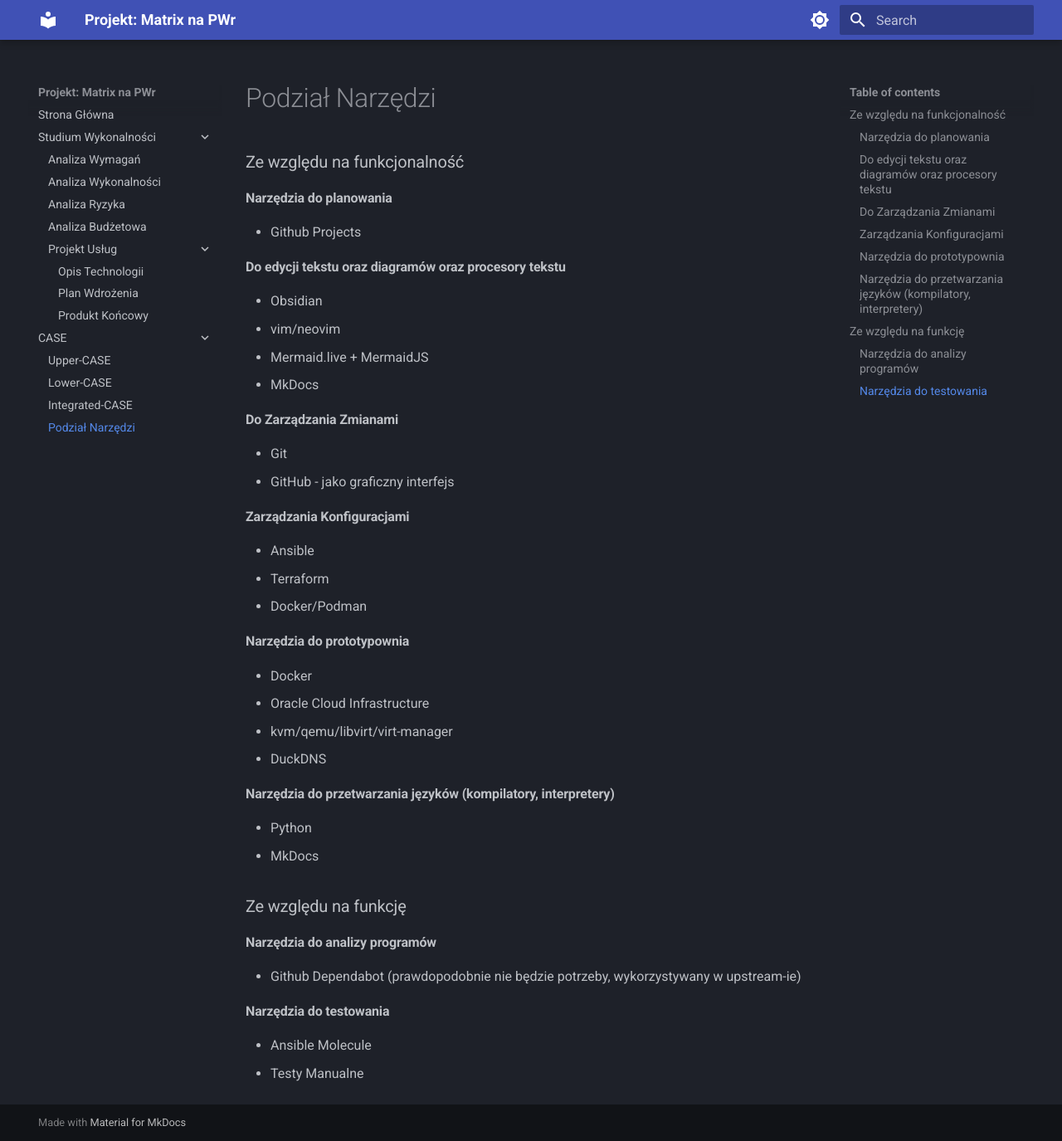
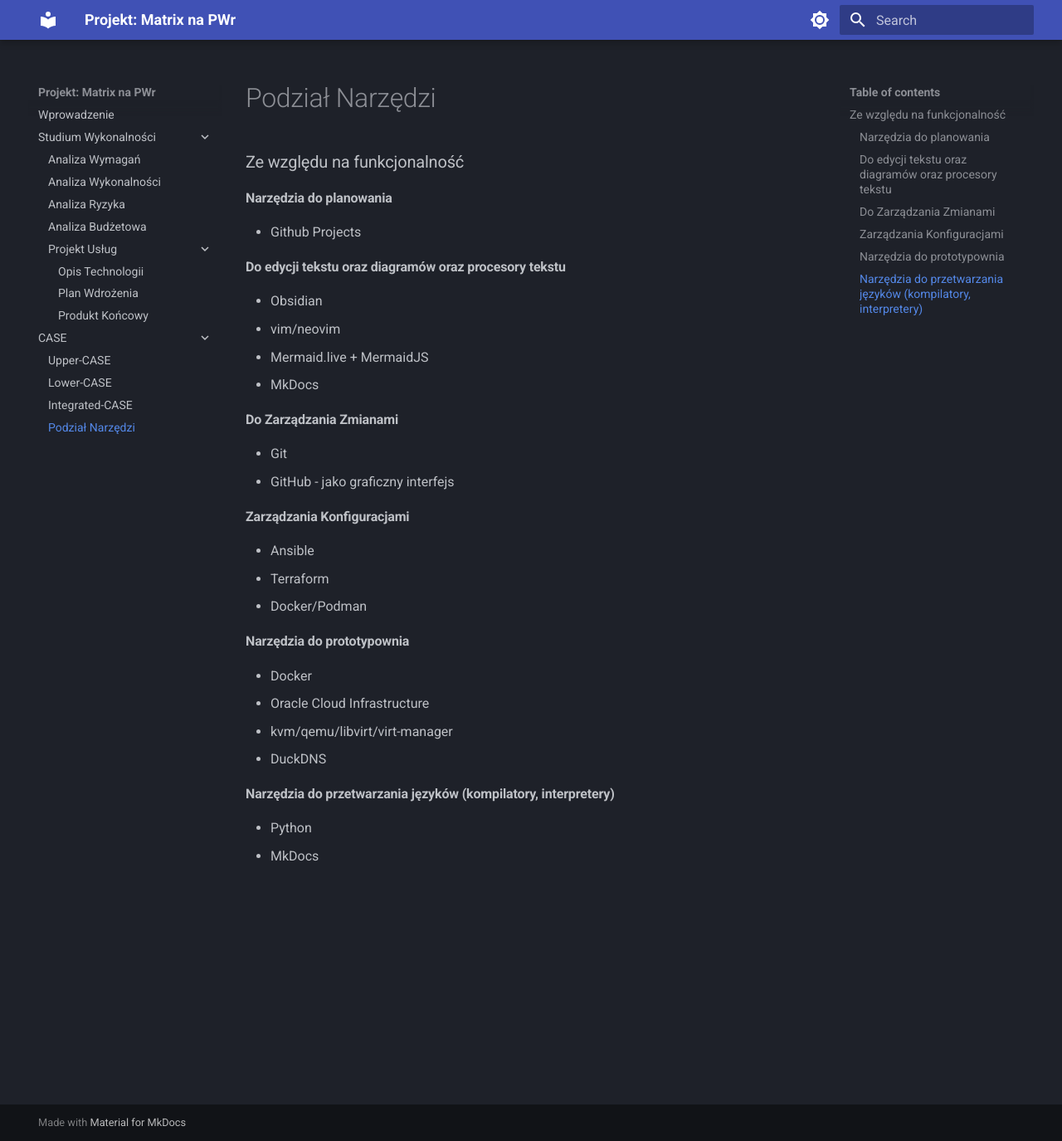
Before and after one commit to chramb/mtx4pwr, an MkDocs documentation site: the page built from docs/case/podzial-narzedzi.md, in a window 1280 px wide and 1375 px high. Shown: the whole window at 83% size. Built offline with MkDocs 1.6.1 and Material for MkDocs 9.7.7, drawn with Linux system fonts in a browser that asks for light colours.

Commit message:
layout fixes

```diff
--- a/docs/case/podzial-narzedzi.md
+++ b/docs/case/podzial-narzedzi.md
@@ -30,12 +30,3 @@ title: Podział Narzędzi
 ## Narzędzia do przetwarzania języków (kompilatory, interpretery)
 - Python
 - MkDocs
-
-# Ze względu na funkcję
-
-## Narzędzia do analizy programów
-- Github Dependabot (prawdopodobnie nie będzie potrzeby, wykorzystywany w upstream-ie)
-
-## Narzędzia do testowania
-- Ansible Molecule
-- Testy Manualne
--- a/docs/index.md
+++ b/docs/index.md
@@ -1,6 +1,9 @@
 ---
-title: Strona Główna
+title: Wprowadzenie
 ---
+# Status Infrastruktury
+<!-- TODO: Linki do stron + Badge -->
+
 # Witaj na stronie dokumentacji projektu "Matrix na PWr"!
 Usługa internetowa dostępna dla studentów i pracowników Politechniki Wrocławskiej oparta na chmurze zdalnej lub lokalnej, komunikacji z wykorzystaniem różnych multimediów tj. obrazy, wiadomości głosowe, filmy video, czat, lub nawet możliwości rozmów głosowych z pomocą protokołu WebRTC.
 Zintegrowany z jak największą ilością usług już dostępnych na politechnice.
```
Also changed, not shown: docs/.pages.
